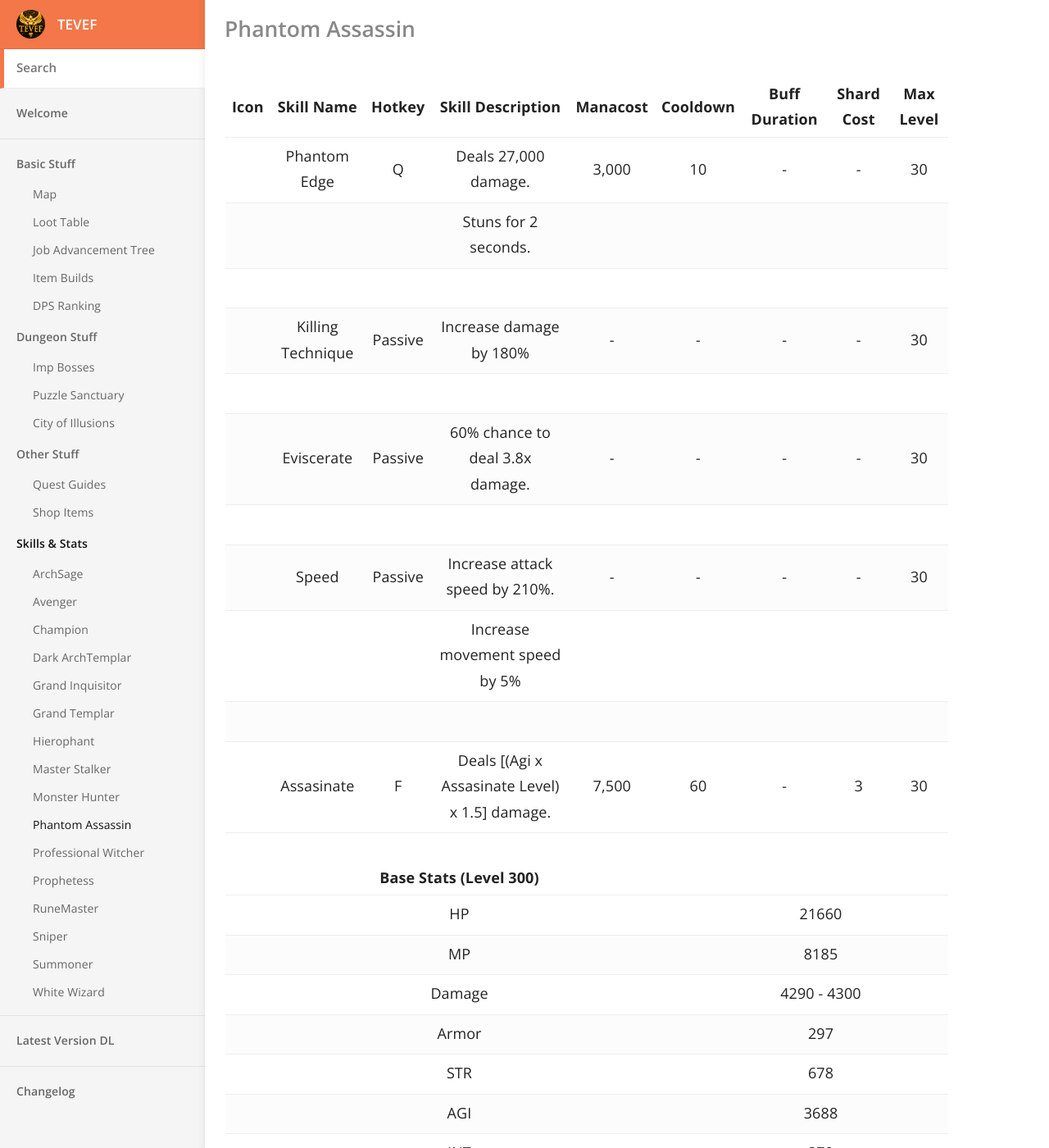
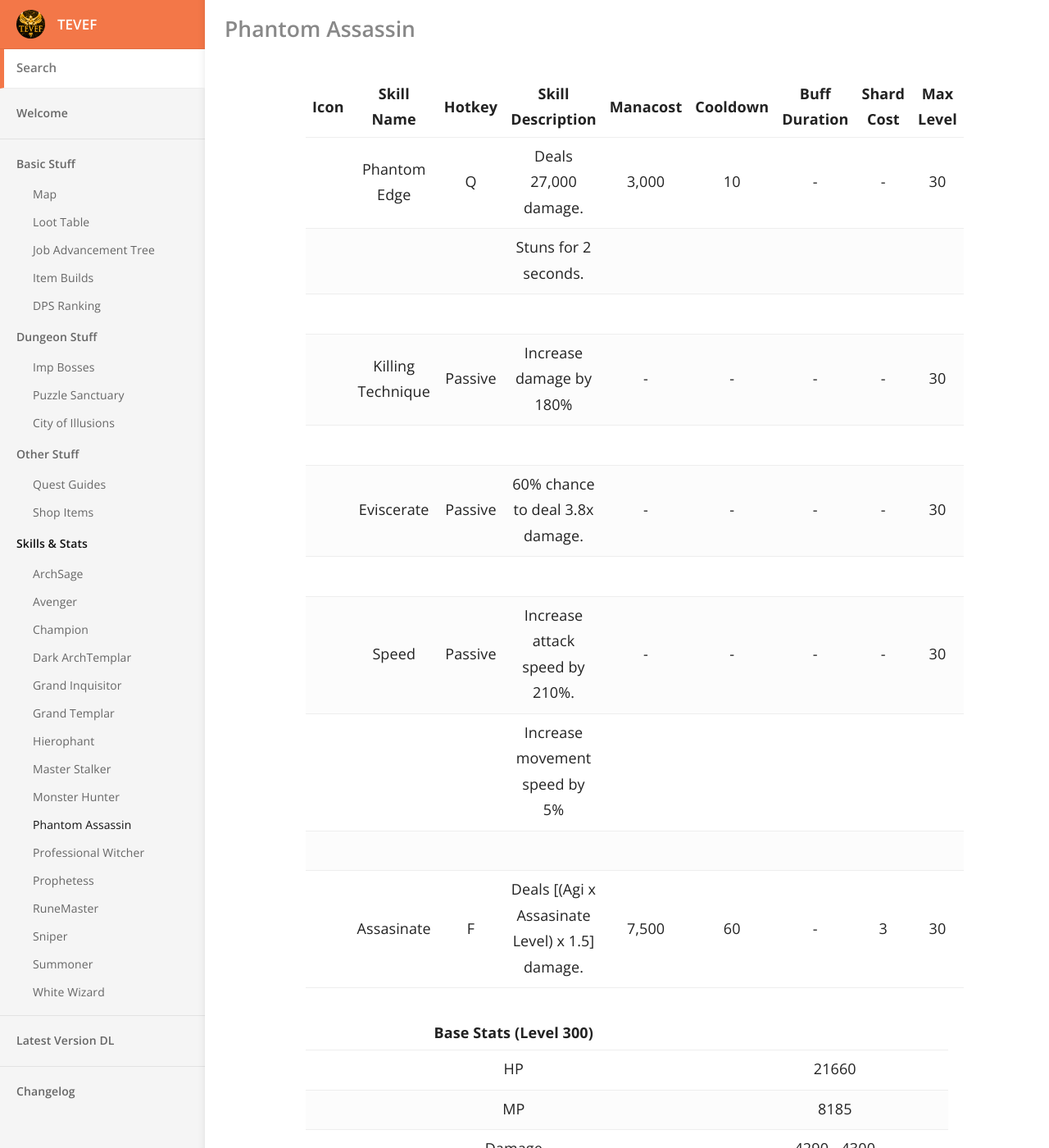
Before and after one commit to seeyaa32/tevef-guide, a Jekyll site: the page built from _docs/phantom-assassin.md, in a window 1280 px wide and 1400 px high. Shown: the whole window at 82% size. Built offline with Jekyll 4.4.1, drawn with Linux system fonts in a browser that asks for light colours.

Commit message:
Update _tables.scss

```diff
--- a/_sass/_tables.scss
+++ b/_sass/_tables.scss
@@ -1,5 +1,7 @@
 table {
-	width: 90%;
+	width:80%;
+        margin-left:10%;
+        margin-right:10%;
 	margin-bottom: 1.75em;
 }
 
```
